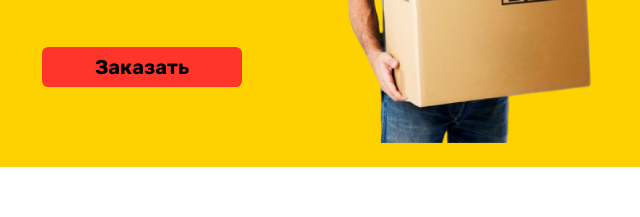
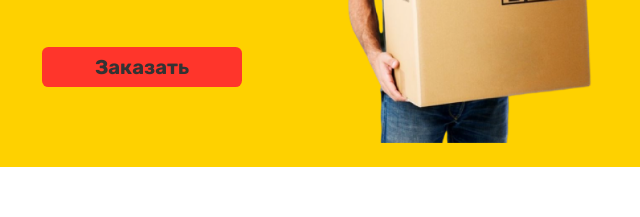
Before and after one commit to knoS77/Moving, a plain HTML site: page index.html in a window 1280 px wide. Shown: the part 304-521 px from the top of the page, 0-640 px from the left. Drawn offline with Linux system fonts and the light colour scheme.

Commit message:
next commit

```diff
--- a/scss/style.scss
+++ b/scss/style.scss
@@ -186,13 +186,14 @@ background-color: #FF352B;
 border: none;
 height: 40px;
 border-radius: 0.4rem;
-}
-span{
+color: #333333;
 font-family: Rubik;
 font-weight: 700;
 font-size: 20px;
-    }
 }
+}
+
+
 
 .header__block-container{
     display: flex;
@@ -881,7 +882,6 @@ padding: 10px 0 0 0;
             }
 }
 
-
 @media (max-width: 375px){
     .burger{
         margin: 0 25px 0 0;
```
Also changed, not shown: css/style.css.
